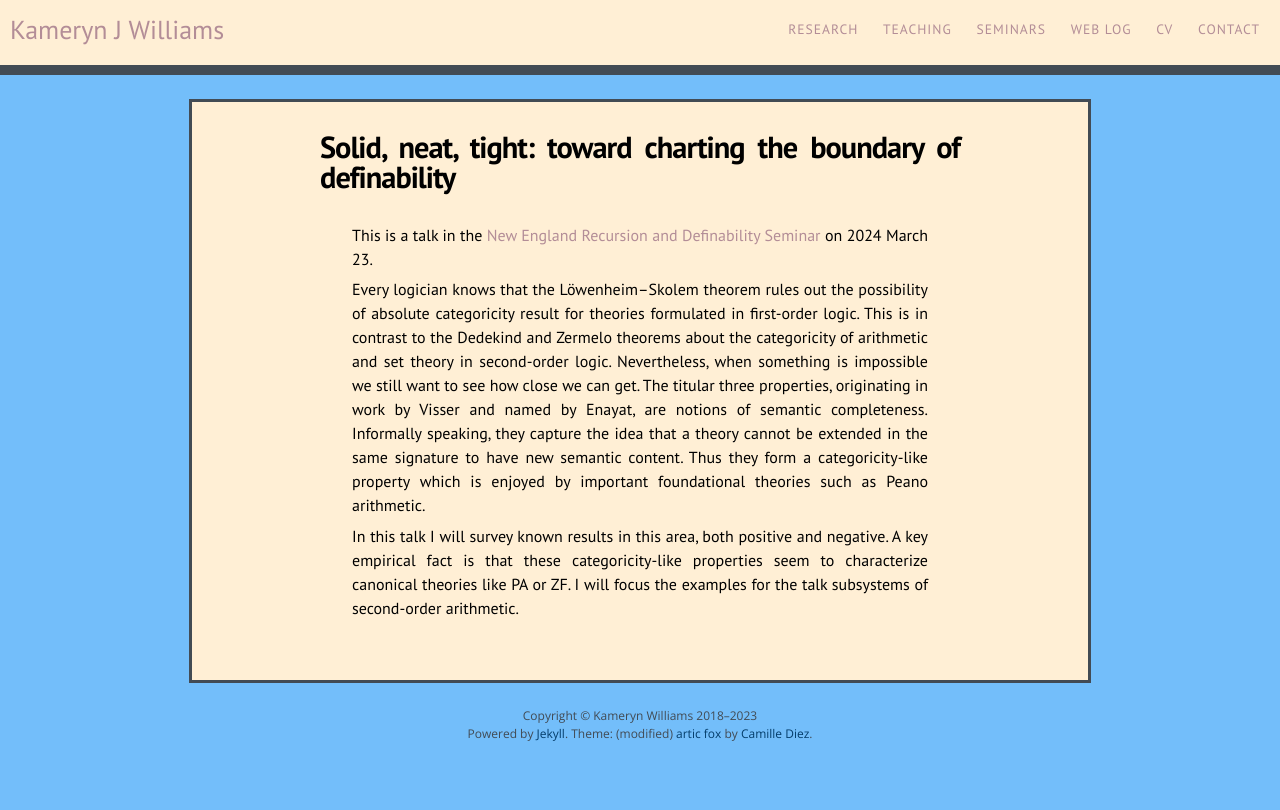
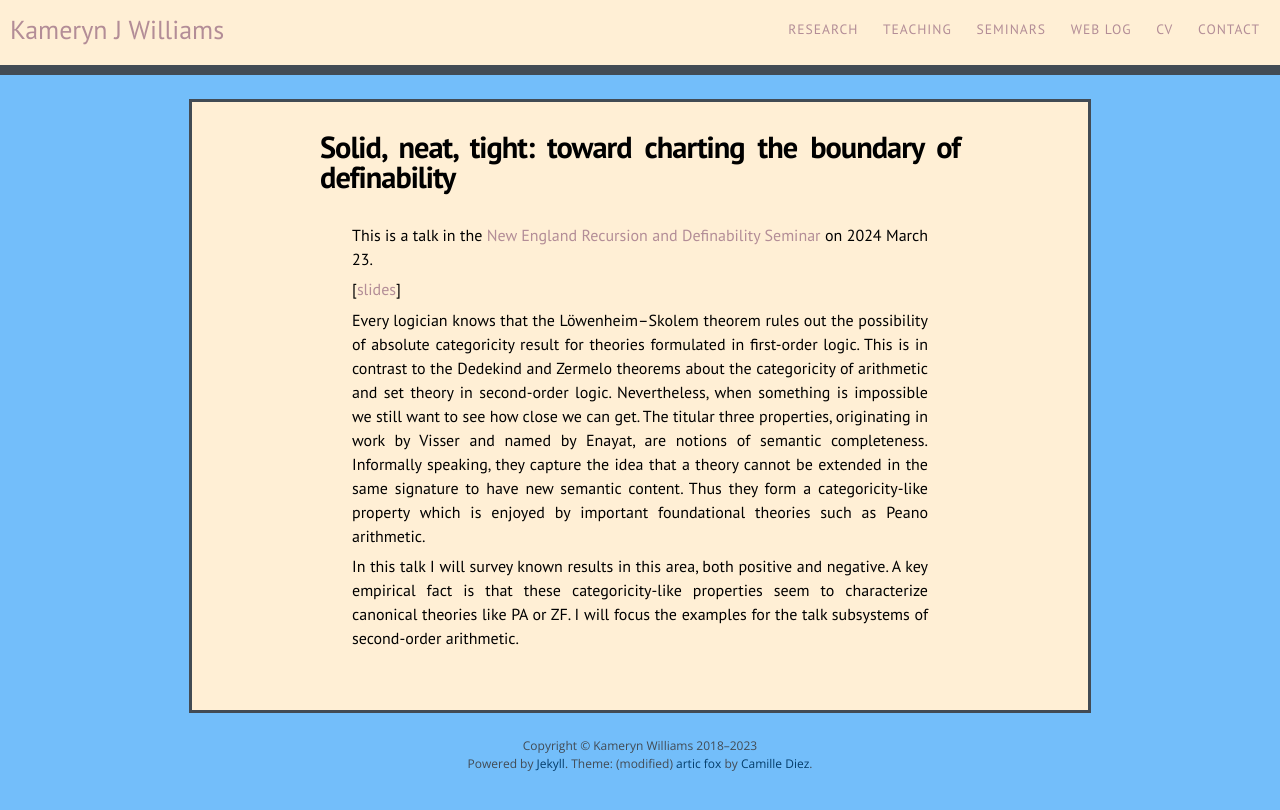
Before and after one commit to kamerynjw/kamerynjw.github.io, a Jekyll site: the page built from research/talks/2024-mar-nerds.md, in a window 1280 px wide. Shown: the top 810 px of the page. Built offline with Jekyll 4.4.1, drawn with Linux system fonts in a browser that asks for light colours; nearby versions of some CDN libraries.

Commit message:
slides for NERDS

```diff
--- a/research/talks/2024-mar-nerds.md
+++ b/research/talks/2024-mar-nerds.md
@@ -7,6 +7,7 @@ excerption: "This is a talk in the New England Recursion and Definability Semina
 
 This is a talk in the [New England Recursion and Definability Seminar](https://nerds.math.uconn.edu/nerds-25-0/) on 2024 March 23.
 
+[[slides]({{ page.url }}snt.pdf)]
 
 Every logician knows that the Löwenheim–Skolem theorem rules out the possibility of absolute categoricity result for theories formulated in first-order logic. This is in contrast to the Dedekind and Zermelo theorems about the categoricity of arithmetic and set theory in second-order logic. Nevertheless, when something is impossible we still want to see how close we can get. The titular three properties, originating in work by Visser and named by Enayat, are notions of semantic completeness. Informally speaking, they capture the idea that a theory cannot be extended in the same signature to have new semantic content. Thus they form a categoricity-like property which is enjoyed by important foundational theories such as Peano arithmetic.
 
```
Also changed, not shown: 1 other file.
